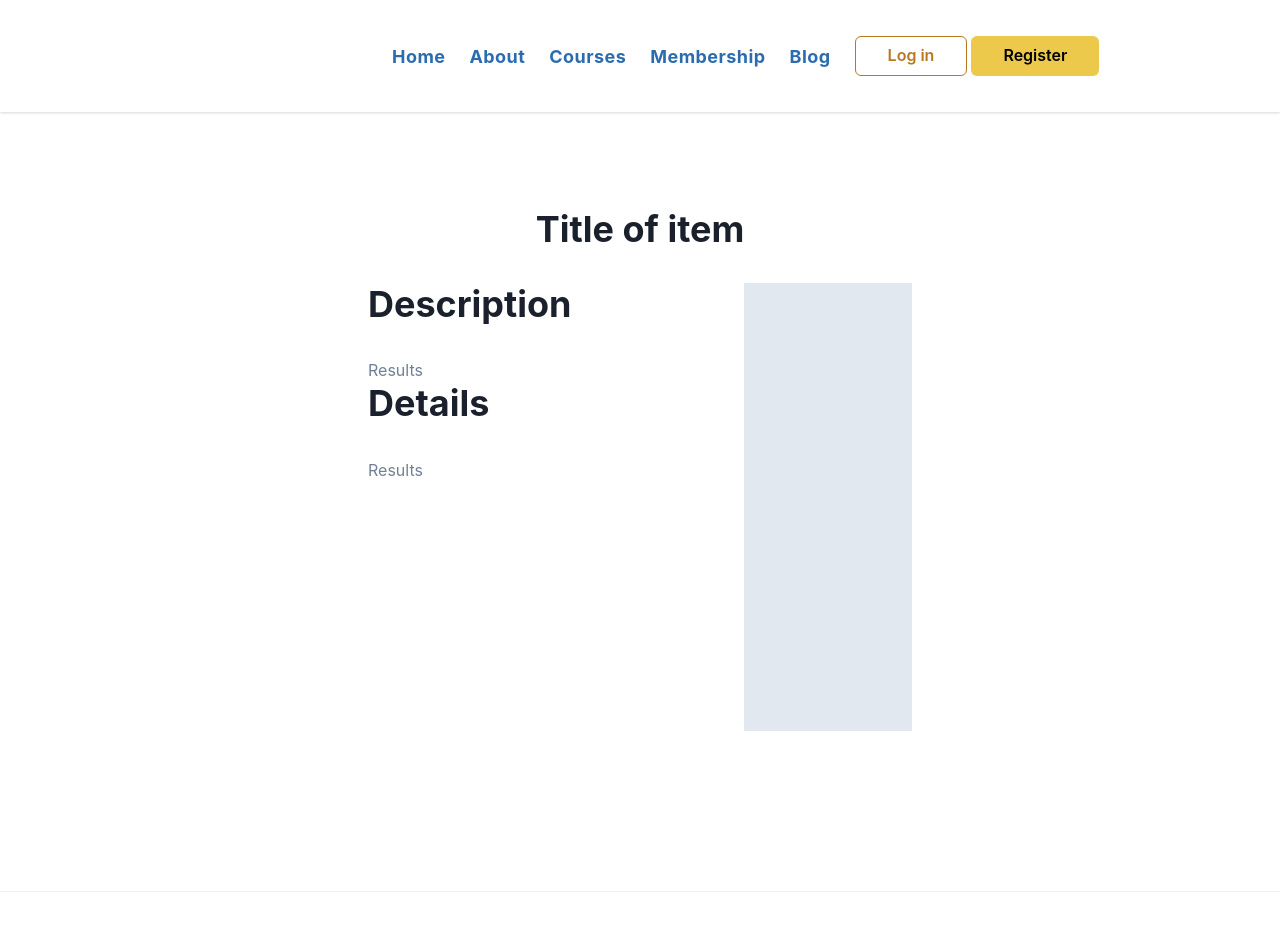
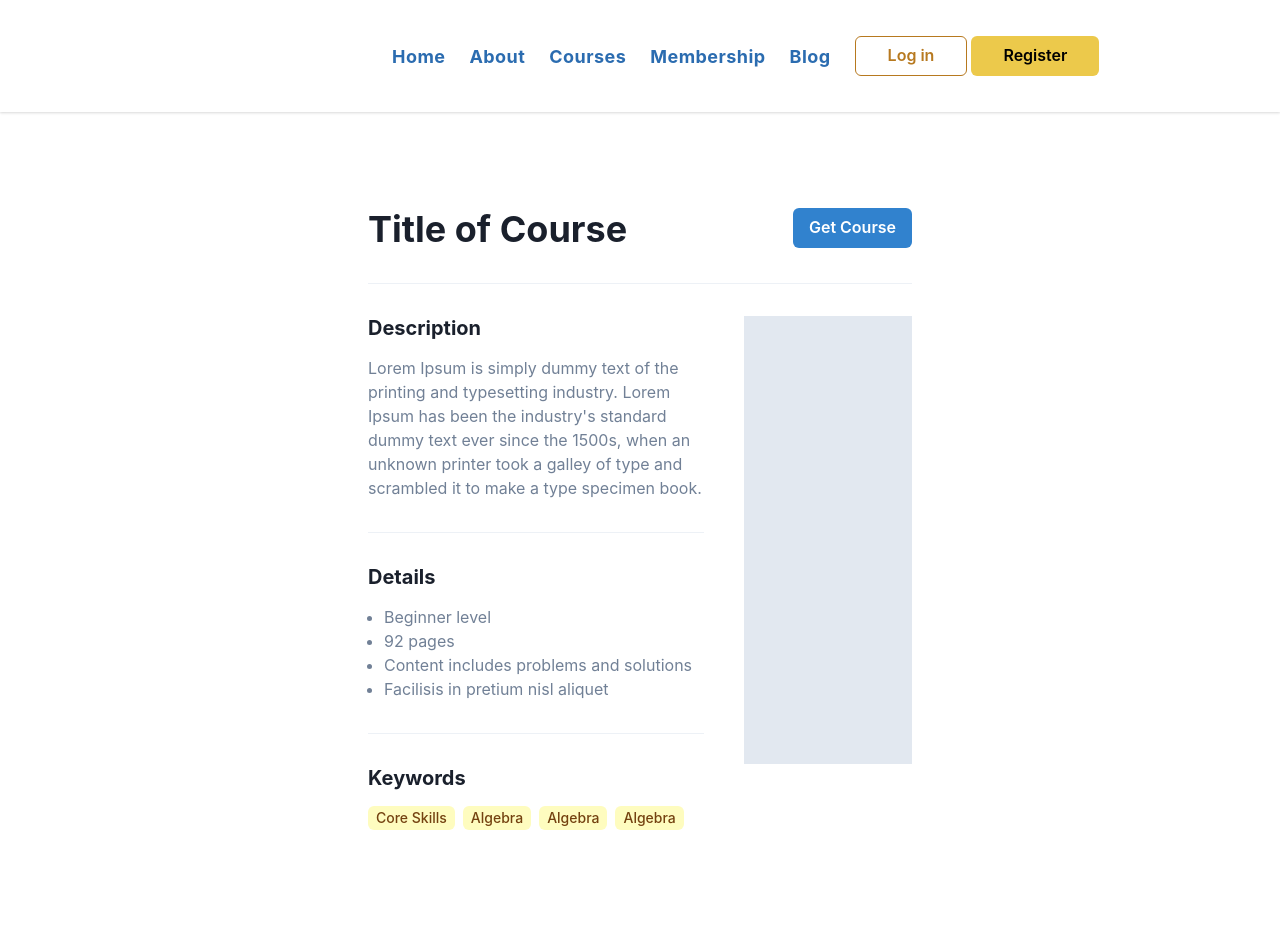
Before and after one commit to livelifedev/home-edvantage, a Next.js app: page /course/0 in a window 1280 px wide. Shown: the top 949 px of the page. Built offline with nearby package versions, Linux system fonts and the light colour scheme.

Commit message:
course page update

```diff
--- a/pages/course/[id].js
+++ b/pages/course/[id].js
@@ -3,19 +3,16 @@ import NextLink from "next/link";
 import Image from "next/image";
 import {
   Box,
+  Button,
   Container,
   Divider,
   Flex,
   Heading,
-  Icon,
-  Input,
-  InputGroup,
-  InputLeftElement,
-  Link,
-  Select,
+  ListItem,
   SimpleGrid,
   Tag,
   Text,
+  UnorderedList,
   Wrap,
   WrapItem,
 } from "@chakra-ui/react";
@@ -38,13 +35,64 @@ export default function Course({ categoryName }) {
         pt="24"
         pb="40"
       >
-        <Heading mb="8">Title of item</Heading>
+        <Flex justify="space-between" w="full">
+          <Heading>Title of Course</Heading>
+          <Button colorScheme="blue">Get Course</Button>
+        </Flex>
+
+        <Divider my="8" />
+
         <SimpleGrid columns={2} spacing={10} w="full" templateColumns="2fr 1fr">
           <Box>
-            <Heading mb="8">Description</Heading>
-            <Text color="gray.500">Results</Text>
-            <Heading mb="8">Details</Heading>
-            <Text color="gray.500">Results</Text>
+            <Heading mb="4" as="h4" size="md">
+              Description
+            </Heading>
+            <Text color="gray.500">
+              Lorem Ipsum is simply dummy text of the printing and typesetting
+              industry. Lorem Ipsum has been the industry's standard dummy text
+              ever since the 1500s, when an unknown printer took a galley of
+              type and scrambled it to make a type specimen book.
+            </Text>
+
+            <Divider my="8" />
+
+            <Heading mb="4" as="h4" size="md">
+              Details
+            </Heading>
+            <UnorderedList color="gray.500">
+              <ListItem>Beginner level</ListItem>
+              <ListItem>92 pages</ListItem>
+              <ListItem>Content includes problems and solutions</ListItem>
+              <ListItem>Facilisis in pretium nisl aliquet</ListItem>
+            </UnorderedList>
+
+            <Divider my="8" />
+
+            <Heading mb="4" as="h4" size="md">
+              Keywords
+            </Heading>
+            <Wrap>
+              <WrapItem>
+                <Tag variant="subtle" colorScheme="yellow">
+                  Core Skills
+                </Tag>
+              </WrapItem>
+              <WrapItem>
+                <Tag variant="subtle" colorScheme="yellow">
+                  Algebra
+                </Tag>
+              </WrapItem>
+              <WrapItem>
+                <Tag variant="subtle" colorScheme="yellow">
+                  Algebra
+                </Tag>
+              </WrapItem>
+              <WrapItem>
+                <Tag variant="subtle" colorScheme="yellow">
+                  Algebra
+                </Tag>
+              </WrapItem>
+            </Wrap>
           </Box>
           <Box w="full" h="md" bg="gray.200">
             {/* <Image
```
